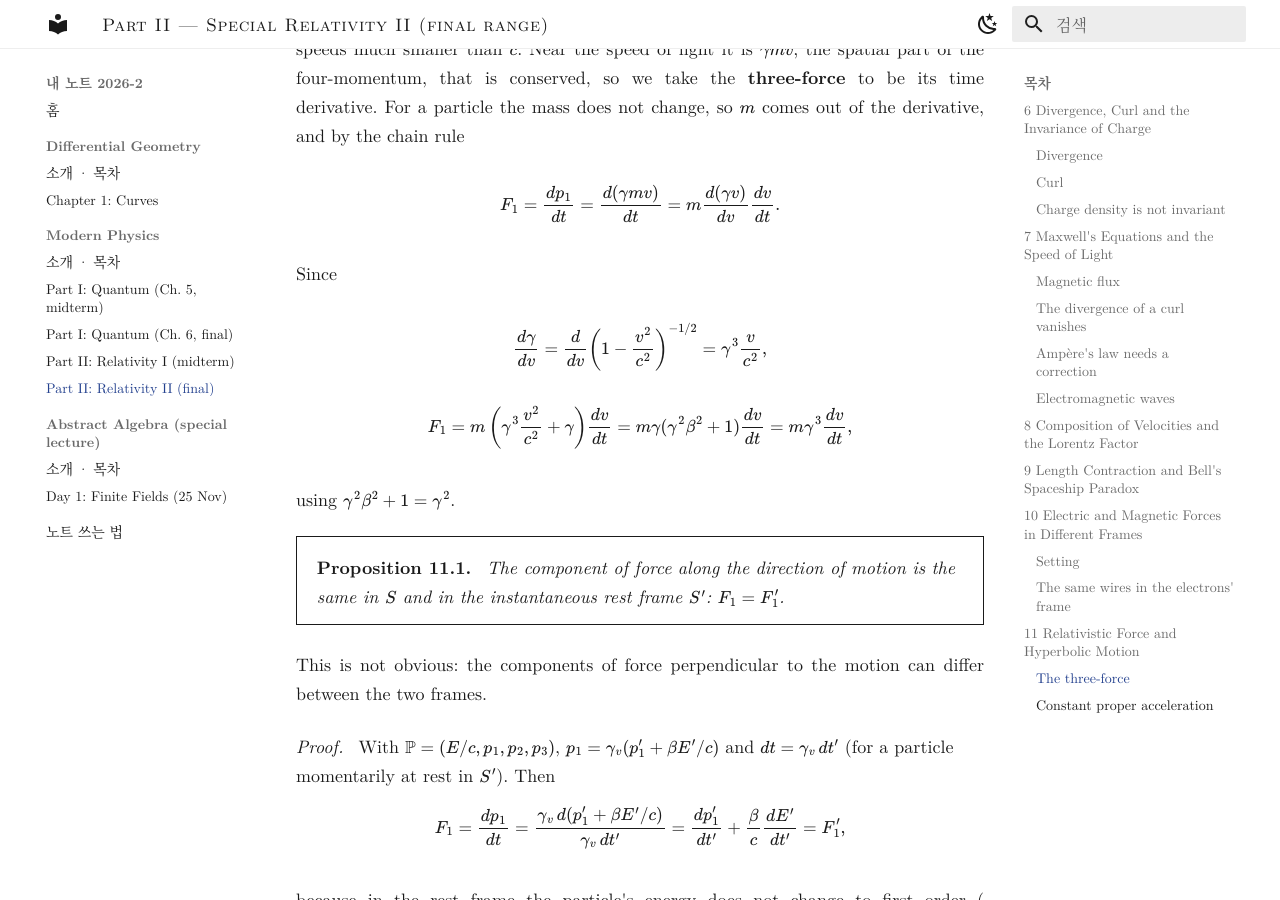
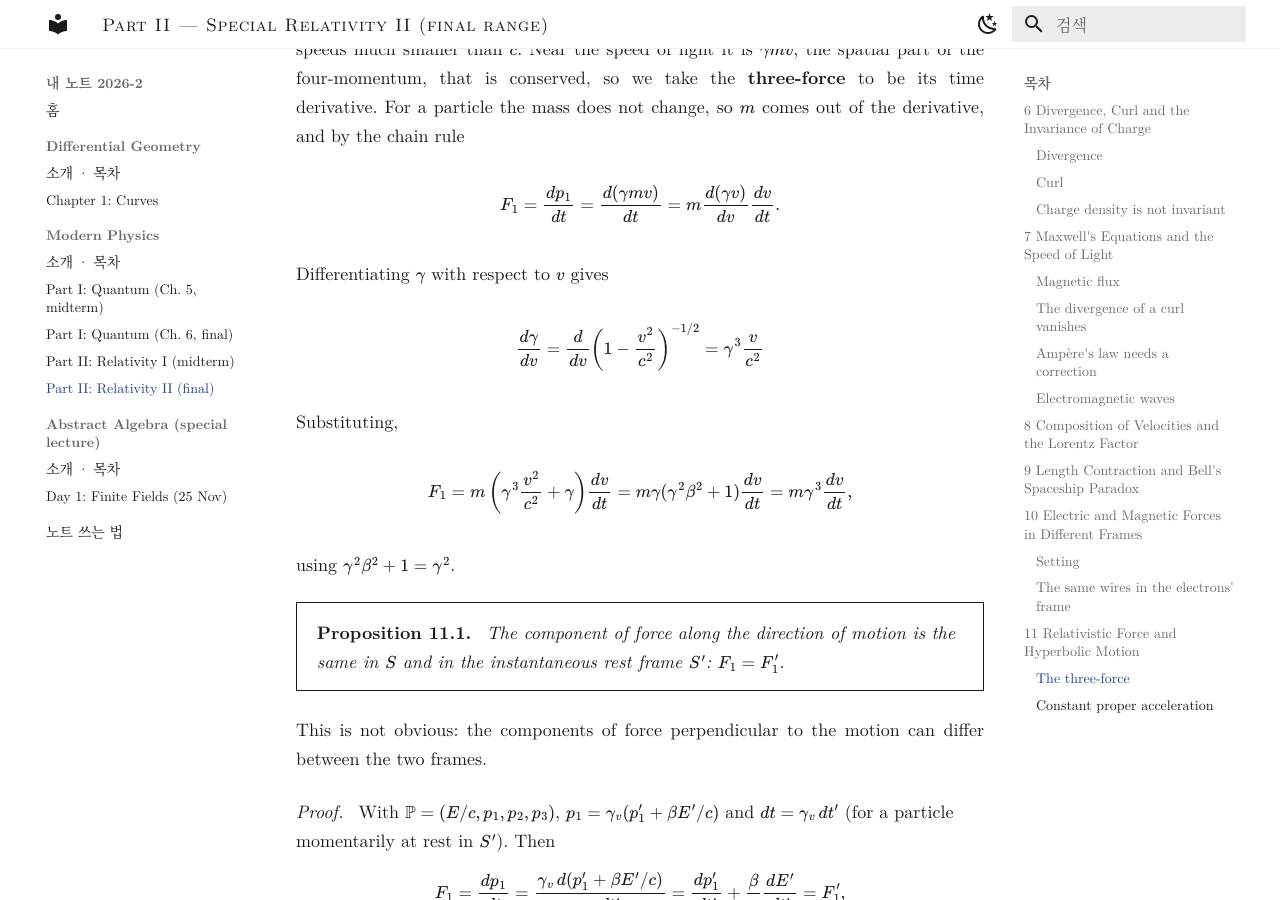
Before and after one commit to kmy-phy/notes-2026-2, an MkDocs documentation site: the page built from docs/modern-physics/sr2.md, in a window 1280 px wide and 900 px high, scrolled down 12044 px. Built offline with MkDocs 1.6.1 and Material for MkDocs 9.7.7, drawn with Linux system fonts in a browser that asks for light colours.

Commit message:
Relativity II §11: align EN wording with KO lead-in
Co-Authored-By: Claude Sonnet 5.5 <noreply@anthropic.com>
Claude-Session: https://claude.ai/code/session_01WEpTBNNeJKJyXizT1qGUT4

```diff
--- a/docs/modern-physics/sr2.md
+++ b/docs/modern-physics/sr2.md
@@ -379,11 +379,13 @@ $$
 F_1 = \frac{dp_1}{dt} = \frac{d(\gamma mv)}{dt} = m\frac{d(\gamma v)}{dv}\frac{dv}{dt} .
 $$
 
-Since
+Differentiating $\gamma$ with respect to $v$ gives
 
 $$
-\dfrac{d\gamma}{dv} = \dfrac{d}{dv}\left(1 - \dfrac{v^2}{c^2}\right)^{-1/2} = \gamma^3\dfrac{v}{c^2},
+\dfrac{d\gamma}{dv} = \dfrac{d}{dv}\left(1 - \dfrac{v^2}{c^2}\right)^{-1/2} = \gamma^3\dfrac{v}{c^2}
 $$
+
+Substituting,
 
 $$
 F_1 = m\left(\gamma^3\frac{v^2}{c^2} + \gamma\right)\frac{dv}{dt} = m\gamma(\gamma^2\beta^2 + 1)\frac{dv}{dt} = m\gamma^3\frac{dv}{dt},
```
